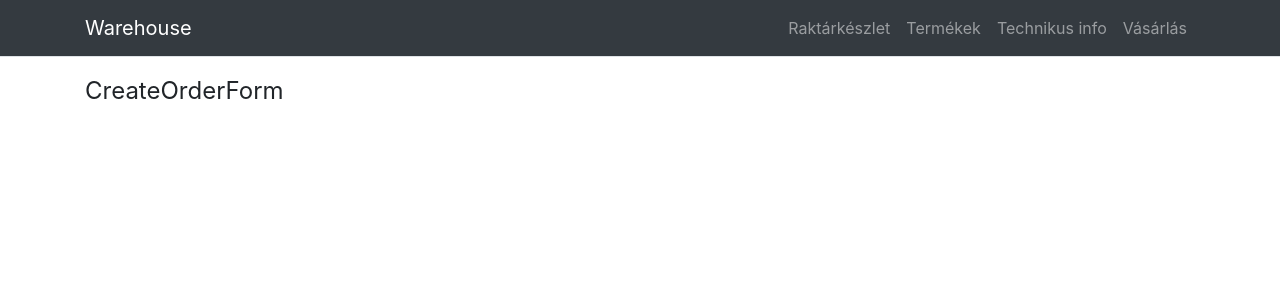
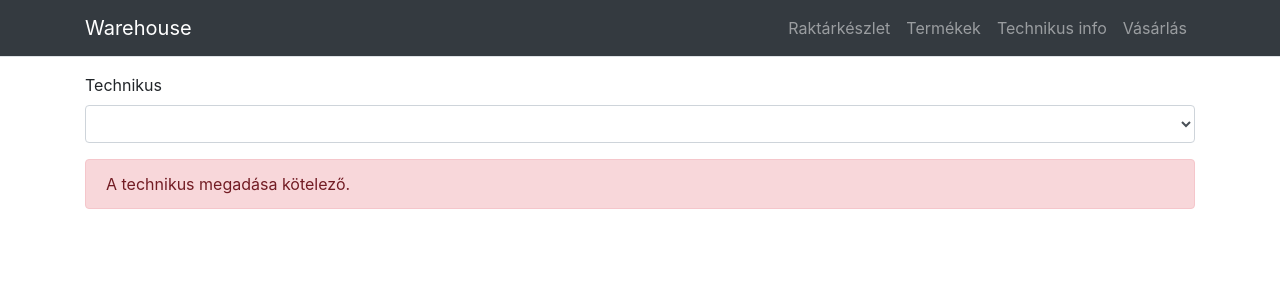
Before and after one commit to jbence1994/warehouse-ui, a React (Create React App) app: page /vasarlas in a window 1280 px wide. Shown: the top 300 px of the page. Built offline with nearby package versions, Linux system fonts and the light colour scheme.

Commit message:
Create a techniciansDropdown with mock service

```diff
--- a/src/components/createOrderForm.jsx
+++ b/src/components/createOrderForm.jsx
@@ -1,8 +1,9 @@
 import React, { useState } from "react";
 
 import Form from "./common/form";
+import TechniciansDropdown from "./techniciansDropdown";
 
-import { createOrder } from "../services/orderService";
+//import { createOrder } from "../services/orderService";
 
 const CreateOrderForm = () => {
   const [order, setOrder] = useState({
@@ -18,7 +19,7 @@ const CreateOrderForm = () => {
 
   return (
     <Form onSubmit={handleSubmit}>
-      <legend>CreateOrderForm</legend>
+      <TechniciansDropdown />
     </Form>
   );
 };
--- /dev/null
+++ b/src/components/techniciansDropdown.jsx
@@ -0,0 +1,30 @@
+import React, { useEffect, useState } from "react";
+
+import Dropdown from "../components/common/dropdown";
+
+import { getTechnicians } from "../services/techniciansService";
+
+const TechniciansDropdown = ({ onChange }) => {
+  const [technicianKeyValuePairs, setTechnicianKeyValuePairs] = useState([]);
+
+  useEffect(() => {
+    const populateTechnicianKeyValuePairs = async () => {
+      const { data } = await getTechnicians();
+      setTechnicianKeyValuePairs(data);
+    };
+
+    populateTechnicianKeyValuePairs();
+  }, []);
+
+  return (
+    <Dropdown
+      labelText="Technikus"
+      name="technicianId"
+      errorMessage="A technikus megadása kötelező."
+      data={technicianKeyValuePairs}
+      onChange={onChange}
+    />
+  );
+};
+
+export default TechniciansDropdown;
--- /dev/null
+++ b/src/services/techniciansService.js
@@ -0,0 +1,12 @@
+//import restClient from "axios";
+
+const getTechnicians = async () => {
+  return {
+    data: [
+      { id: 1, name: "John Doe" },
+      { id: 2, name: "Jane Doe" },
+    ],
+  };
+};
+
+export { getTechnicians };
```
